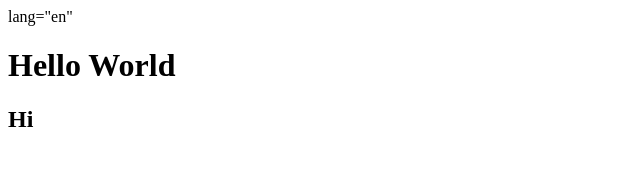
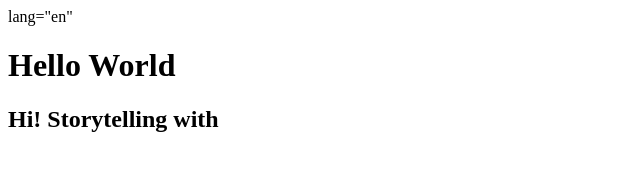
Before and after one commit to viviannguyen222/TuongVy, a plain HTML site: page about.html in a window 1280 px wide. Shown: the whole page, without its empty margins (0-640 px from the left). Drawn offline with Linux system fonts and the light colour scheme.

Commit message:
Update about.html

```diff
--- a/about.html
+++ b/about.html
@@ -6,6 +6,6 @@
 </head>
 <body>
     <h1>Hello World
-    <h2>Hi
+    <h2>Hi! Storytelling with
 </body>
 </html>
```
